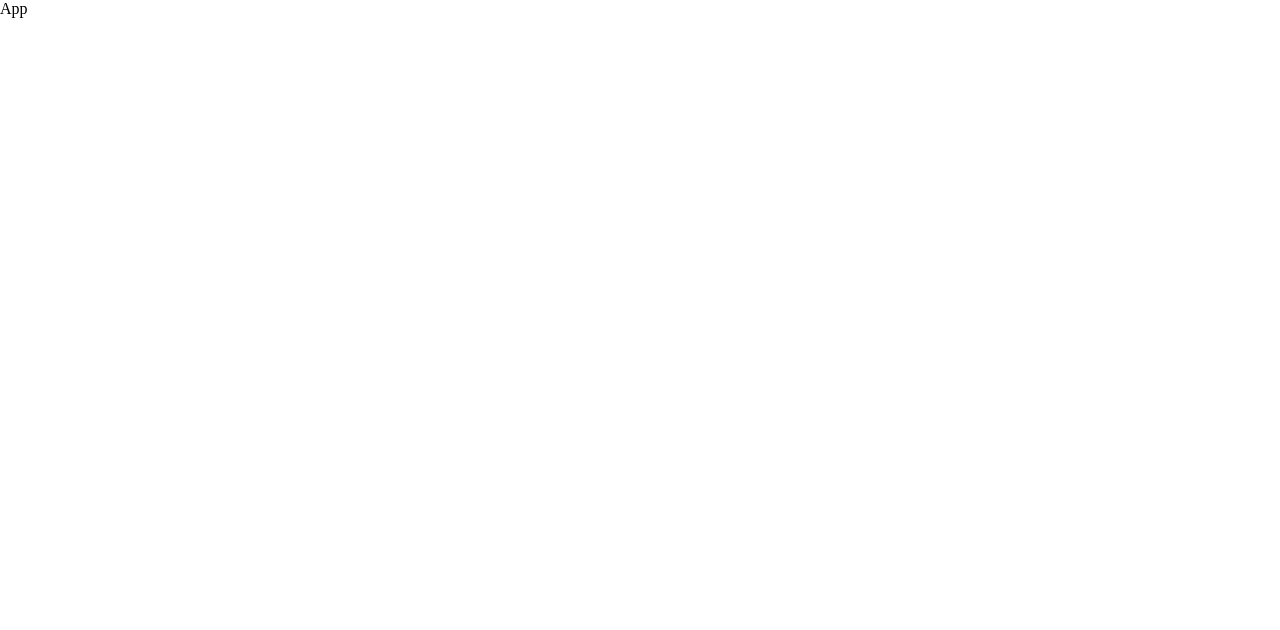
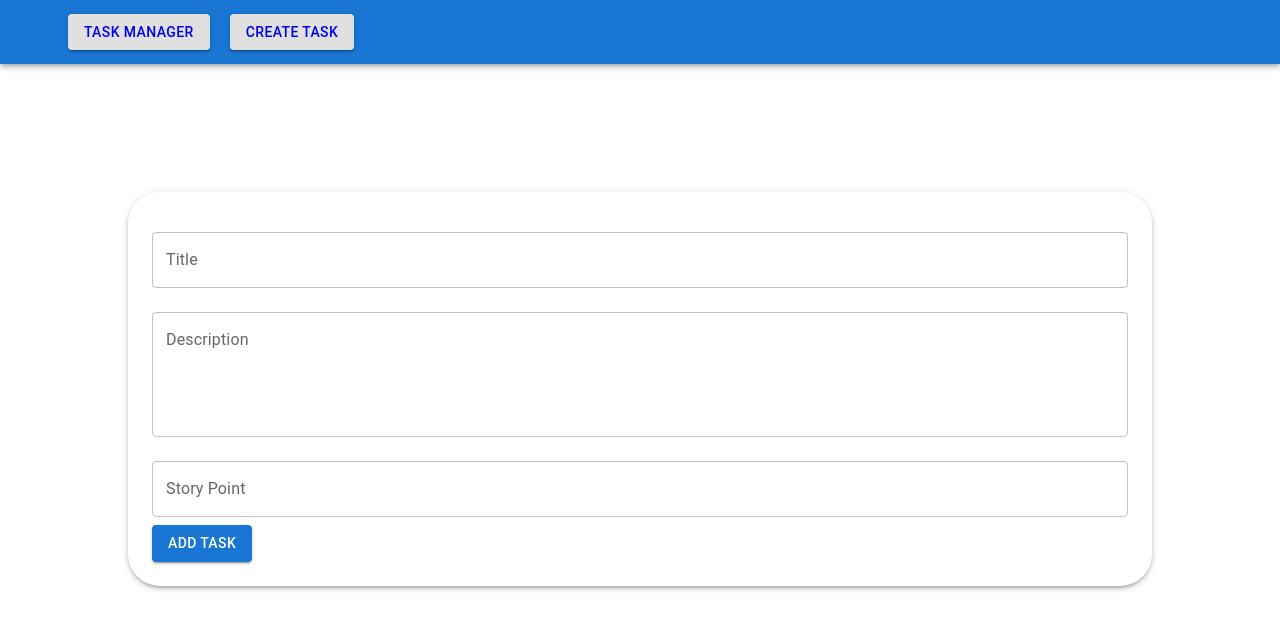
Before and after one commit to Shiveshs/task-manager, a React (Create React App) app: page /task-form in a window 1280 px wide. Shown: the top 630 px of the page. Built offline with nearby package versions, Linux system fonts and the light colour scheme.

Commit message:
Task manager and Task Form Page Updated

```diff
--- a/package.json
+++ b/package.json
@@ -4,11 +4,15 @@
   "homepage": "http://Shiveshs.github.io/task-manager",
   "private": true,
   "dependencies": {
+    "@emotion/react": "^11.11.3",
+    "@emotion/styled": "^11.11.0",
+    "@mui/material": "^5.15.10",
     "@testing-library/jest-dom": "^5.14.1",
     "@testing-library/react": "^13.0.0",
     "@testing-library/user-event": "^13.2.1",
     "react": "^18.2.0",
     "react-dom": "^18.2.0",
+    "react-router-dom": "^6.22.1",
     "react-scripts": "5.0.1",
     "web-vitals": "^2.1.0"
   },
--- a/src/App.js
+++ b/src/App.js
@@ -1,10 +1,33 @@
-import './App.css';
+import React, { useState, useEffect } from 'react';
+import { Routes, Route } from 'react-router-dom';
+import TaskManager from './Components/Pages/TaskManager/TaskManager';
+import TaskForm from './Components/Pages/TaskForm/TaskForm';
+import Layout from './Components/Layout/Layout';
 
-function App() {
+const App = () => {
+  const [tasks, setTasks] = useState(() => {
+    const storedTasks = localStorage.getItem('tasks');
+    return storedTasks ? JSON.parse(storedTasks) : [];
+  });
+
+  useEffect(() => {
+    localStorage.setItem('tasks', JSON.stringify(tasks));
+  }, [tasks]);
+
+  const handleTaskAdd = (newTask) => {
+    setTasks((prevTasks) => [...prevTasks, newTask]);
+  };
+
   return (
-    <div>
-      App
-    </div>
+    <Routes>
+      <Route
+        path="/"
+        element={<Layout />}
+      >
+        <Route index element={<TaskManager tasks={tasks} />} />
+        <Route path="task-form" element={<TaskForm onTaskAdd={handleTaskAdd} />} />
+      </Route>
+    </Routes>
   );
 }
 
--- /dev/null
+++ b/src/Components/Layout/Layout.js
@@ -0,0 +1,16 @@
+import React from 'react'
+import { Outlet } from 'react-router-dom';
+import Header from '../Shared/Header/Header';
+import Footer from '../Shared/Footer/Footer';
+import "./layout.css"
+const Layout = () => {
+  return (
+    <>
+    <Header/>
+    <main className="main"> <Outlet/> </main>
+    <Footer/>
+    </>
+  )
+}
+
+export default Layout
--- /dev/null
+++ b/src/Components/Layout/layout.css
@@ -0,0 +1,3 @@
+.main{
+    margin: 10%;
+}
--- /dev/null
+++ b/src/Components/Pages/TaskForm/TaskForm.js
@@ -0,0 +1,68 @@
+import React, { useState } from "react";
+import TextField from "@mui/material/TextField";
+import Button from "@mui/material/Button";
+import Box from "@mui/material/Box";
+import { useNavigate } from "react-router-dom";
+
+const TaskForm = ({ onTaskAdd }) => {
+  const [title, setTitle] = useState("");
+  const [description, setDescription] = useState("");
+  const [storyPoint, setStoryPoint] = useState("");
+  const navigate = useNavigate();
+
+  const handleTitleChange = (e) => {
+    setTitle(e.target.value);
+  };
+
+  const handleDescriptionChange = (e) => {
+    setDescription(e.target.value);
+  };
+
+  const handleStoryPointChange = (e) => {
+    setStoryPoint(e.target.value);
+  };
+
+  const handleSubmit = () => {
+    const newTask = { title, description, storyPoint };
+    onTaskAdd(newTask);
+    navigate("/");
+  };
+
+  return (
+    <Box boxShadow={3} p={3} borderRadius={8}>
+      <form>
+        <TextField
+          label='Title'
+          variant='outlined'
+          fullWidth
+          margin='normal'
+          value={title}
+          onChange={handleTitleChange}
+        />
+        <TextField
+          label='Description'
+          variant='outlined'
+          fullWidth
+          multiline
+          rows={4}
+          margin='normal'
+          value={description}
+          onChange={handleDescriptionChange}
+        />
+        <TextField
+          label='Story Point'
+          variant='outlined'
+          fullWidth
+          margin='normal'
+          value={storyPoint}
+          onChange={handleStoryPointChange}
+        />
+        <Button variant='contained' color='primary' onClick={handleSubmit}>
+          Add Task
+        </Button>
+      </form>
+    </Box>
+  );
+};
+
+export default TaskForm;
--- /dev/null
+++ b/src/Components/Pages/TaskManager/TaskManager.js
@@ -0,0 +1,38 @@
+import React from "react";
+import { Paper, Typography, List, ListItem, ListItemText } from "@mui/material";
+
+const TaskManager = ({ tasks }) => {
+  return (
+    <Paper
+      elevation={3}
+      style={{
+        padding: "20px",
+        margin: "1%",
+        maxWidth: "90%",
+        marginLeft: "auto",
+        marginRight: "auto",
+      }}>
+      <Typography variant='h4' align='center' gutterBottom>
+        Task Manager
+      </Typography>
+      {tasks.length === 0 ? (
+        <Typography variant='body1' align='center'>
+          No tasks available.
+        </Typography>
+      ) : (
+        <List>
+          {tasks.map((task, index) => (
+            <ListItem key={index} alignItems='flex-start'>
+              <ListItemText
+                primary={<strong>{task.title}</strong>}
+                secondary={task.description}
+              />
+            </ListItem>
+          ))}
+        </List>
+      )}
+    </Paper>
+  );
+};
+
+export default TaskManager;
--- /dev/null
+++ b/src/Components/Shared/Footer/Footer.js
@@ -0,0 +1,12 @@
+import React from 'react'
+import "./footer.css"
+import { Toolbar } from '@mui/material'
+
+const Footer = () => {
+  return (
+<Toolbar>
+</Toolbar>
+    )
+}
+
+export default Footer
--- /dev/null
+++ b/src/Components/Shared/Footer/footer.css
@@ -0,0 +1,7 @@
+.toolbar-footer{
+    left: 0;
+    bottom: 0;
+    height: 10%;
+    width: 100%;
+    color: white;
+}
--- /dev/null
+++ b/src/Components/Shared/Header/Header.js
@@ -0,0 +1,38 @@
+import React from "react";
+import { AppBar, Box, Button, Container, Toolbar } from "@mui/material";
+import { Link } from "react-router-dom";
+
+const Header = () => {
+  const pages = [
+    { name: "Task Manager", target: "/" },
+    {
+      name: "Create task",
+      target: "/task-form",
+    },
+  ];
+  return (
+    <header>
+      <AppBar position='static'>
+        <Container maxWidth='xl'>
+          <Toolbar>
+            <Box>
+                {pages.map((page, index)=>(
+                    <Link key={page.target+index} to={page.target}>
+                        <Button
+                        color="inherit"
+                        variant="contained"
+                        sx={{ marginLeft: "20px", fontSize: "600"}}
+                        >
+                            {page.name}
+                        </Button>
+                    </Link>
+                ))}
+            </Box>
+          </Toolbar>
+        </Container>
+      </AppBar>
+    </header>
+  );
+};
+
+export default Header;
--- a/src/index.js
+++ b/src/index.js
@@ -1,14 +1,17 @@
-import React from 'react';
-import ReactDOM from 'react-dom/client';
-import './index.css';
-import App from './App';
-import reportWebVitals from './reportWebVitals';
+import React from "react";
+import ReactDOM from "react-dom/client";
+import "./index.css";
+import App from "./App";
+import reportWebVitals from "./reportWebVitals";
+import { BrowserRouter, Routes, Route } from "react-router-dom";
 
-const root = ReactDOM.createRoot(document.getElementById('root'));
+const root = ReactDOM.createRoot(document.getElementById("root"));
 root.render(
-  <React.StrictMode>
-    <App />
-  </React.StrictMode>
+  <BrowserRouter>
+    <Routes>
+      <Route path='/*' element={<App />} />
+    </Routes>
+  </BrowserRouter>
 );
 
 // If you want to start measuring performance in your app, pass a function
```
Also changed, not shown: 1 other file (tests, documents, lock files or other folders).
